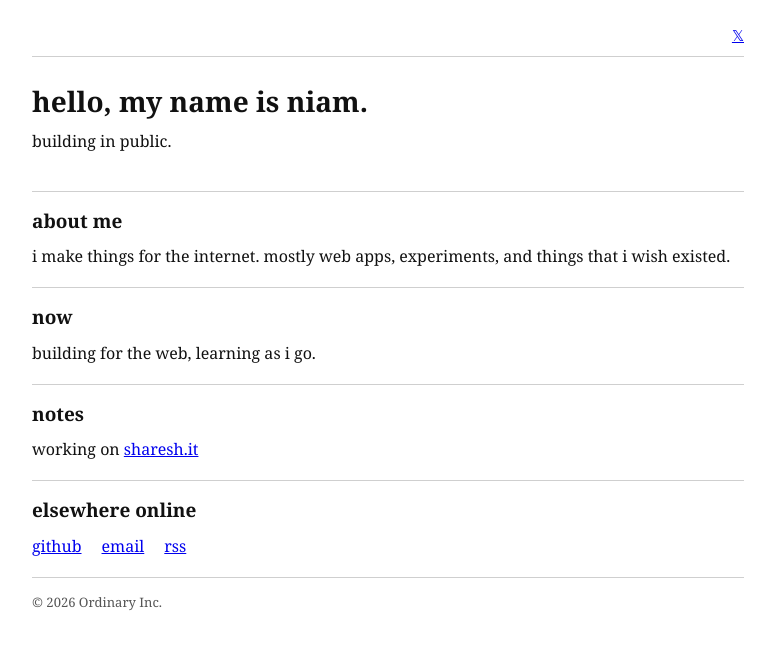
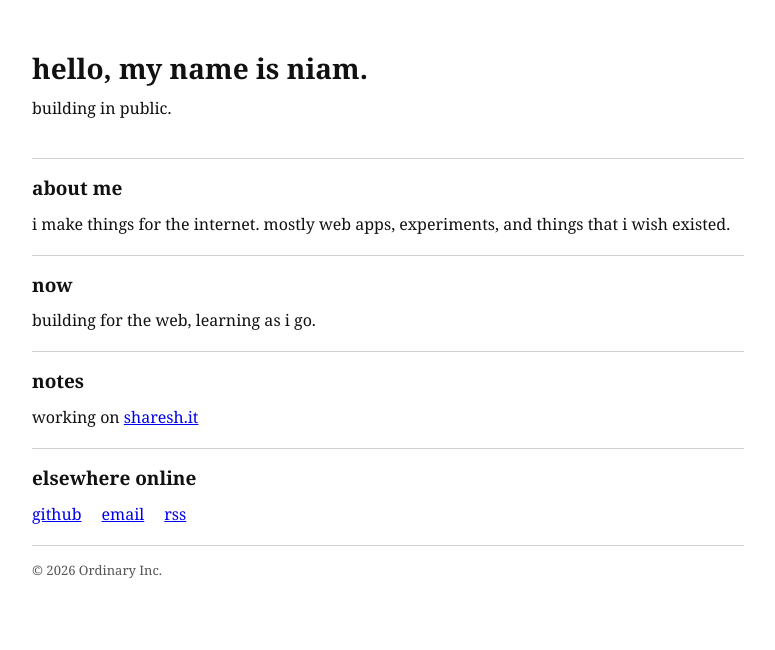
Before and after one commit to iamniam/niam.gg, a Jekyll site: the page built from index.html, in a window 1280 px wide. Shown: the top 650 px of the page, without its empty margins (252-1027 px from the left). Built offline with Jekyll 4.4.1, drawn with Linux system fonts in a browser that asks for light colours.

```diff
--- a/_layouts/default.html
+++ b/_layouts/default.html
@@ -19,11 +19,6 @@
 </head>
 <body>
   <div class="page">
-    <header class="masthead">
-      {% if profile.x and profile.x != empty %}
-      <a class="rss-link" href="{{ profile.x | escape }}" rel="me noopener noreferrer">𝕏</a>
-      {% endif %}
-    </header>
     {{ content }}
     <footer class="footer">
       <span>© 2026 Ordinary Inc.</span>
```
